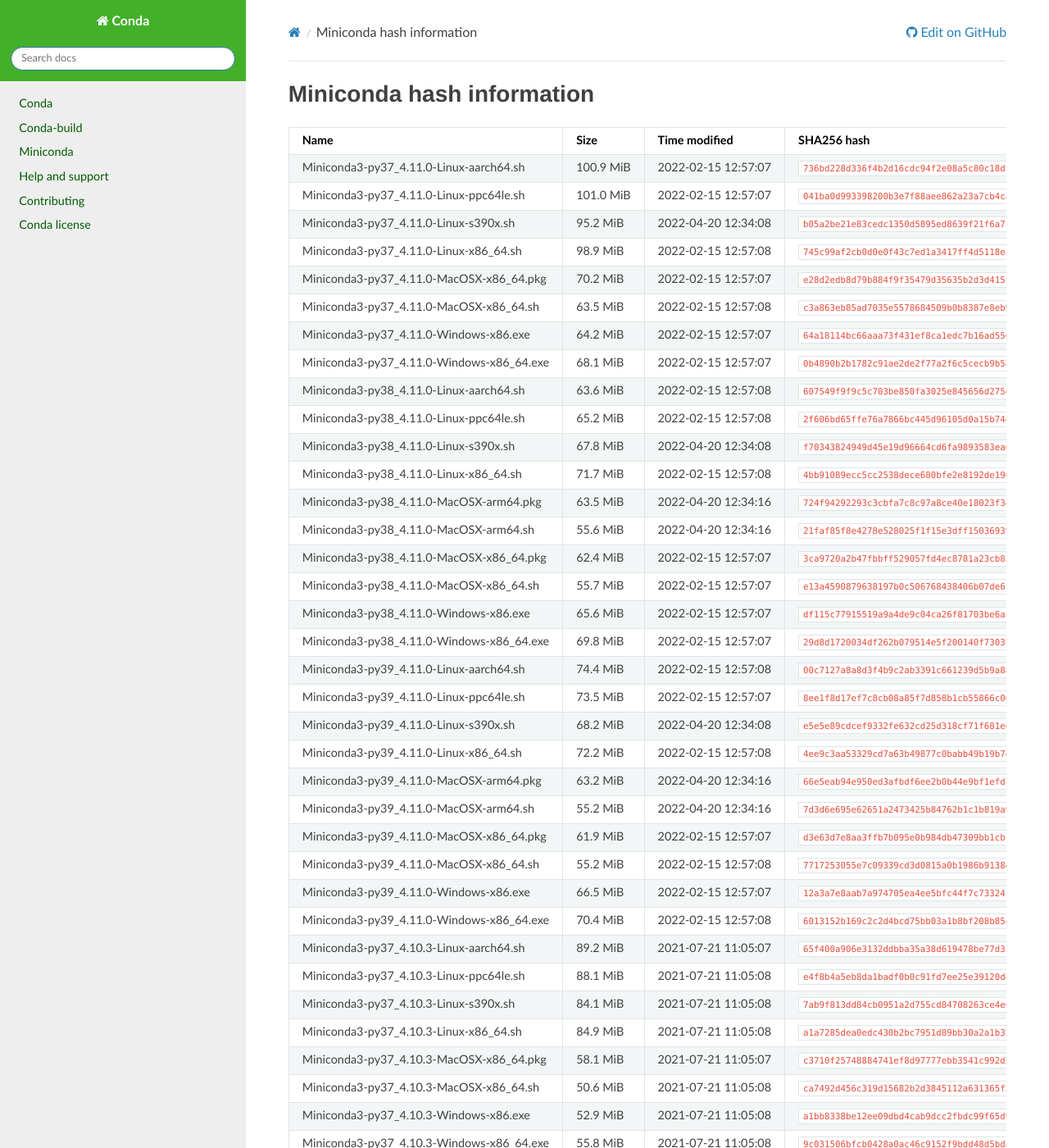
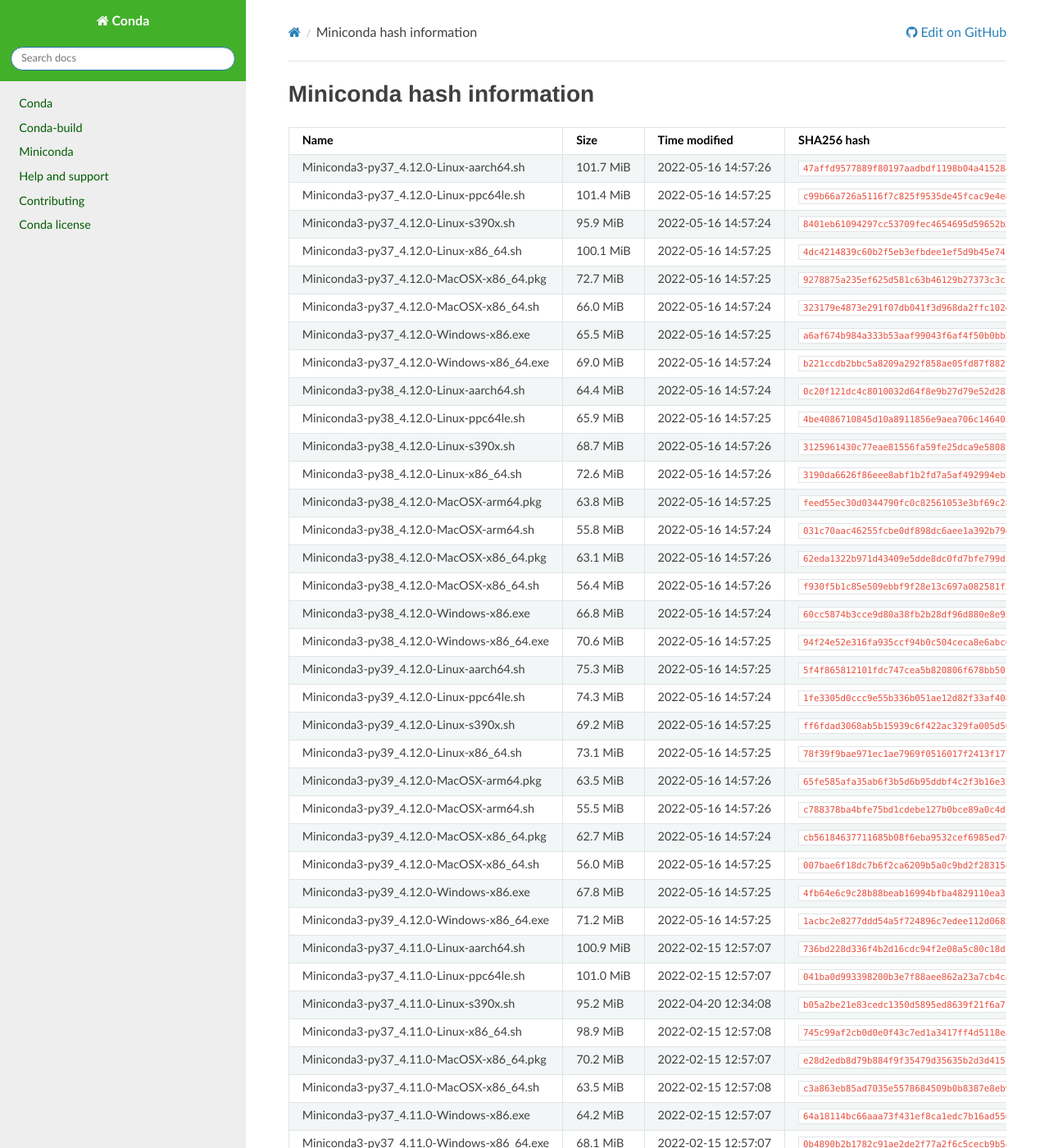
Before and after one commit to conda/conda-docs, a Sphinx documentation site: the page built from docs/source/miniconda_hashes.rst, in a window 1280 px wide and 1400 px high. Shown: the whole window at 82% size. Built offline with Sphinx 7.4.7 and the Read the Docs theme 2.0.0, drawn with Linux system fonts in a browser that asks for light colours.

Commit message:
Add hashes and links for Miniconda-4.12.0

```diff
--- a/docs/source/miniconda_hashes.rst
+++ b/docs/source/miniconda_hashes.rst
@@ -7,6 +7,34 @@
 ==========================================   =========   ===================  ====================================================================
 Name                                         Size        Time modified        SHA256 hash
 ==========================================   =========   ===================  ====================================================================
+Miniconda3-py37_4.12.0-Linux-aarch64.sh      101.7 MiB   2022-05-16 14:57:26  ``47affd9577889f80197aadbdf1198b04a41528421aaf0ec1f28b04a50b9f3ab8``
+Miniconda3-py37_4.12.0-Linux-ppc64le.sh      101.4 MiB   2022-05-16 14:57:25  ``c99b66a726a5116f7c825f9535de45fcac9e4e8ae825428abfb190f7748a5fd0``
+Miniconda3-py37_4.12.0-Linux-s390x.sh         95.9 MiB   2022-05-16 14:57:24  ``8401eb61094297cc53709fec4654695d59652b3adde241963d3d993a6d760ed5``
+Miniconda3-py37_4.12.0-Linux-x86_64.sh       100.1 MiB   2022-05-16 14:57:25  ``4dc4214839c60b2f5eb3efbdee1ef5d9b45e74f2c09fcae6c8934a13f36ffc3e``
+Miniconda3-py37_4.12.0-MacOSX-x86_64.pkg      72.7 MiB   2022-05-16 14:57:25  ``9278875a235ef625d581c63b46129b27373c3cf5516d36250a1a3640978280cd``
+Miniconda3-py37_4.12.0-MacOSX-x86_64.sh       66.0 MiB   2022-05-16 14:57:24  ``323179e4873e291f07db041f3d968da2ffc102dcf709915b48a253914d981868``
+Miniconda3-py37_4.12.0-Windows-x86.exe        65.5 MiB   2022-05-16 14:57:25  ``a6af674b984a333b53aaf99043f6af4f50b0bb2ab78e0b732aa60c47bbfb0704``
+Miniconda3-py37_4.12.0-Windows-x86_64.exe     69.0 MiB   2022-05-16 14:57:24  ``b221ccdb2bbc5a8209a292f858ae05fd87f882f79be75b37d26faa881523c057``
+Miniconda3-py38_4.12.0-Linux-aarch64.sh       64.4 MiB   2022-05-16 14:57:24  ``0c20f121dc4c8010032d64f8e9b27d79e52d28355eb8d7972eafc90652387777``
+Miniconda3-py38_4.12.0-Linux-ppc64le.sh       65.9 MiB   2022-05-16 14:57:25  ``4be4086710845d10a8911856e9aea706c1464051a24c19aabf7f6e1a1aedf454``
+Miniconda3-py38_4.12.0-Linux-s390x.sh         68.7 MiB   2022-05-16 14:57:26  ``3125961430c77eae81556fa59fe25dca9e5808f76c05f87092d6f2d57f85e933``
+Miniconda3-py38_4.12.0-Linux-x86_64.sh        72.6 MiB   2022-05-16 14:57:26  ``3190da6626f86eee8abf1b2fd7a5af492994eb2667357ee4243975cdbb175d7a``
+Miniconda3-py38_4.12.0-MacOSX-arm64.pkg       63.8 MiB   2022-05-16 14:57:25  ``feed55ec30d0344790fc0c82561053e3bf69c28a91e90c537e17193edce22b42``
+Miniconda3-py38_4.12.0-MacOSX-arm64.sh        55.8 MiB   2022-05-16 14:57:24  ``031c70aac46255fcbe0df898dc6aee1a392b79dbc9b76ed6722568b5664ca03b``
+Miniconda3-py38_4.12.0-MacOSX-x86_64.pkg      63.1 MiB   2022-05-16 14:57:26  ``62eda1322b971d43409e5dde8dc0fd7bfe799d18a49fb2d8d6ad1f6833448f5c``
+Miniconda3-py38_4.12.0-MacOSX-x86_64.sh       56.4 MiB   2022-05-16 14:57:26  ``f930f5b1c85e509ebbf9f28e13c697a082581f21472dc5360c41905d10802c7b``
+Miniconda3-py38_4.12.0-Windows-x86.exe        66.8 MiB   2022-05-16 14:57:24  ``60cc5874b3cce9d80a38fb2b28df96d880e8e95d1b5848b15c20f1181e2807db``
+Miniconda3-py38_4.12.0-Windows-x86_64.exe     70.6 MiB   2022-05-16 14:57:25  ``94f24e52e316fa935ccf94b0c504ceca8e6abc6190c68378e18550c95bb7cee1``
+Miniconda3-py39_4.12.0-Linux-aarch64.sh       75.3 MiB   2022-05-16 14:57:25  ``5f4f865812101fdc747cea5b820806f678bb50fe0a61f19dc8aa369c52c4e513``
+Miniconda3-py39_4.12.0-Linux-ppc64le.sh       74.3 MiB   2022-05-16 14:57:24  ``1fe3305d0ccc9e55b336b051ae12d82f33af408af4b560625674fa7ad915102b``
+Miniconda3-py39_4.12.0-Linux-s390x.sh         69.2 MiB   2022-05-16 14:57:25  ``ff6fdad3068ab5b15939c6f422ac329fa005d56ee0876c985e22e622d930e424``
+Miniconda3-py39_4.12.0-Linux-x86_64.sh        73.1 MiB   2022-05-16 14:57:25  ``78f39f9bae971ec1ae7969f0516017f2413f17796670f7040725dd83fcff5689``
+Miniconda3-py39_4.12.0-MacOSX-arm64.pkg       63.5 MiB   2022-05-16 14:57:26  ``65fe585afa35ab6f3b5d6b95ddbf4c2f3b16e3506c5ca686e0811721a4454c96``
+Miniconda3-py39_4.12.0-MacOSX-arm64.sh        55.5 MiB   2022-05-16 14:57:26  ``c788378ba4bfe75bd1cdebe127b0bce89a0c4dc44310b24d9e7fb2b730206586``
+Miniconda3-py39_4.12.0-MacOSX-x86_64.pkg      62.7 MiB   2022-05-16 14:57:24  ``cb56184637711685b08f6eba9532cef6985ed7007b38e789613d5dd3f94ccc6b``
+Miniconda3-py39_4.12.0-MacOSX-x86_64.sh       56.0 MiB   2022-05-16 14:57:25  ``007bae6f18dc7b6f2ca6209b5a0c9bd2f283154152f82becf787aac709a51633``
+Miniconda3-py39_4.12.0-Windows-x86.exe        67.8 MiB   2022-05-16 14:57:25  ``4fb64e6c9c28b88beab16994bfba4829110ea3145baa60bda5344174ab65d462``
+Miniconda3-py39_4.12.0-Windows-x86_64.exe     71.2 MiB   2022-05-16 14:57:25  ``1acbc2e8277ddd54a5f724896c7edee112d068529588d944702966c867e7e9cc``
 Miniconda3-py37_4.11.0-Linux-aarch64.sh      100.9 MiB   2022-02-15 12:57:07  ``736bd228d336f4b2d16cdc94f2e08a5c80c18dc42b0edfc59fe3f66ffb93a87d``
 Miniconda3-py37_4.11.0-Linux-ppc64le.sh      101.0 MiB   2022-02-15 12:57:07  ``041ba0d993398200b3e7f88aee862a23a7cb4ca8ddafbc9d74f8aabb0a5747db``
 Miniconda3-py37_4.11.0-Linux-s390x.sh         95.2 MiB   2022-04-20 12:34:08  ``b05a2be21e83cedc1350d5895ed8639f21f6a7fc7d36b3cb4f18e1df3f49b03e``
```
Also changed, not shown: docs/source/miniconda.rst (+9 -9 lines).
